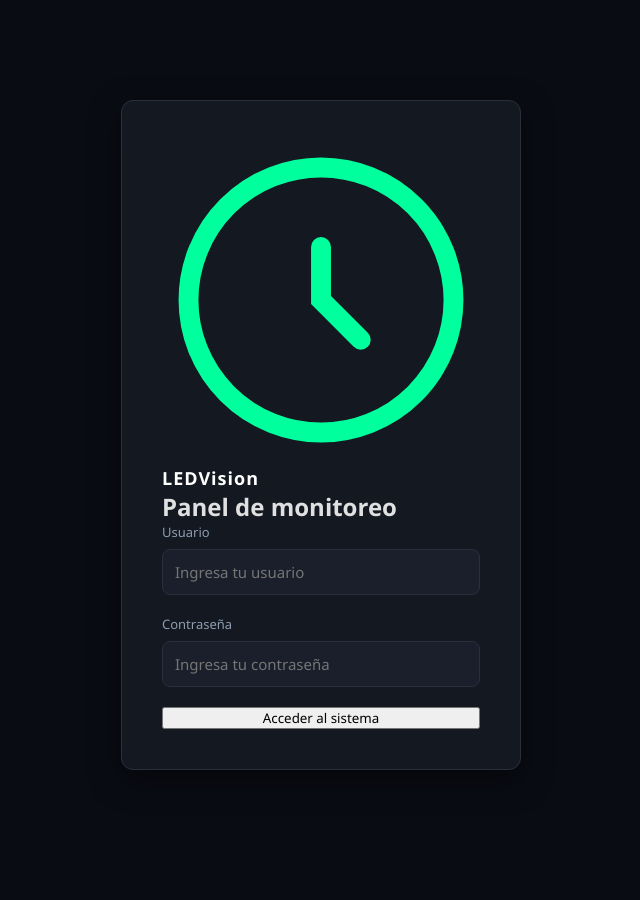
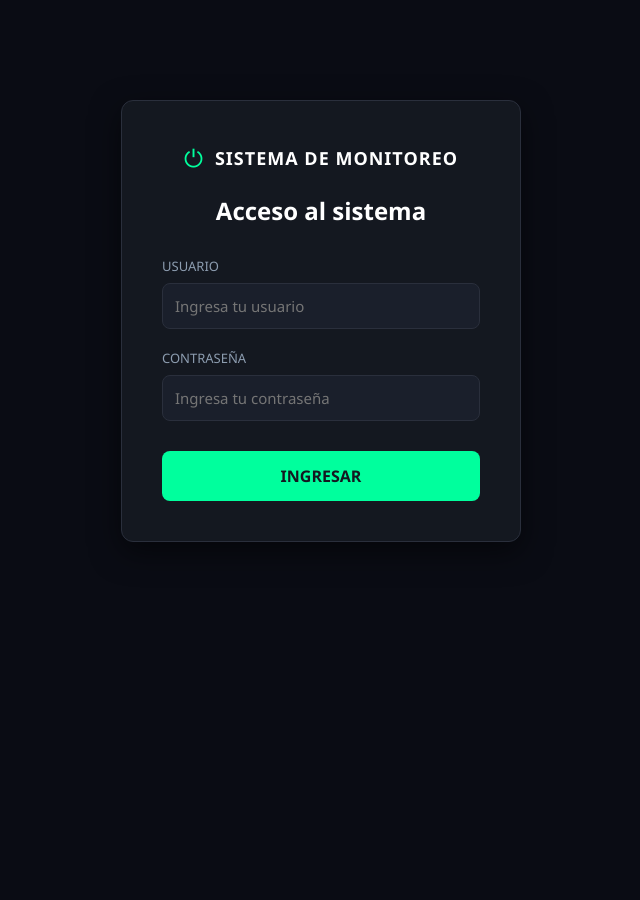
Before and after one commit to LenninMC/Prueba, a Flask app: page /login in a window 1280 px wide. Shown: the whole page, without its empty margins (319-959 px from the left). Run offline with Flask 3, Linux system fonts and the light colour scheme.

Commit message:
login.html

```diff
--- a/templates/login.html
+++ b/templates/login.html
@@ -3,40 +3,31 @@
 <head>
   <meta charset="utf-8">
   <meta name="viewport" content="width=device-width, initial-scale=1.0">
-  <title>LED Vision | Login</title>
+  <title>Login - Sistema de Monitoreo</title>
   <link rel="stylesheet" href="/static/css/style.css">
-  <link rel="preconnect" href="https://fonts.googleapis.com">
-  <link rel="preconnect" href="https://fonts.gstatic.com" crossorigin>
-  <link href="https://fonts.googleapis.com/css2?family=Inter:ital,opsz,wght@0,14..32,100..900;1,14..32,100..900&display=swap" rel="stylesheet">
 </head>
-<body class="login-page">
+<body>
   <div class="login-container">
     <div class="login-card">
-      <div class="login-header">
-        <div class="login-logo">
-          <div class="logo-icon">
-            <svg viewBox="0 0 24 24" fill="none" xmlns="http://www.w3.org/2000/svg">
-              <circle cx="12" cy="12" r="10" stroke="currentColor" stroke-width="1.5"/>
-              <path d="M12 8V12L15 15" stroke="currentColor" stroke-width="1.5" stroke-linecap="round"/>
-            </svg>
-          </div>
-          <span class="logo-text">LED<span>Vision</span></span>
-        </div>
-        <h2>Panel de monitoreo</h2>
+      <div class="logo" style="justify-content: center; margin-bottom: 20px;">
+        <span class="logo-icon">⏻</span>
+        <span class="logo-text">SISTEMA DE MONITOREO</span>
       </div>
+
+      <h1>Acceso al sistema</h1>
 
       <form class="login-form" method="POST">
         <div class="form-group">
-          <label for="username">Usuario</label>
+          <label for="username">USUARIO</label>
           <input type="text" id="username" name="username" required placeholder="Ingresa tu usuario">
         </div>
 
         <div class="form-group">
-          <label for="password">Contraseña</label>
+          <label for="password">CONTRASEÑA</label>
           <input type="password" id="password" name="password" required placeholder="Ingresa tu contraseña">
         </div>
 
-        <button type="submit" class="login-button">Acceder al sistema</button>
+        <button type="submit" class="login-btn">INGRESAR</button>
       </form>
 
       {% if error %}
```
